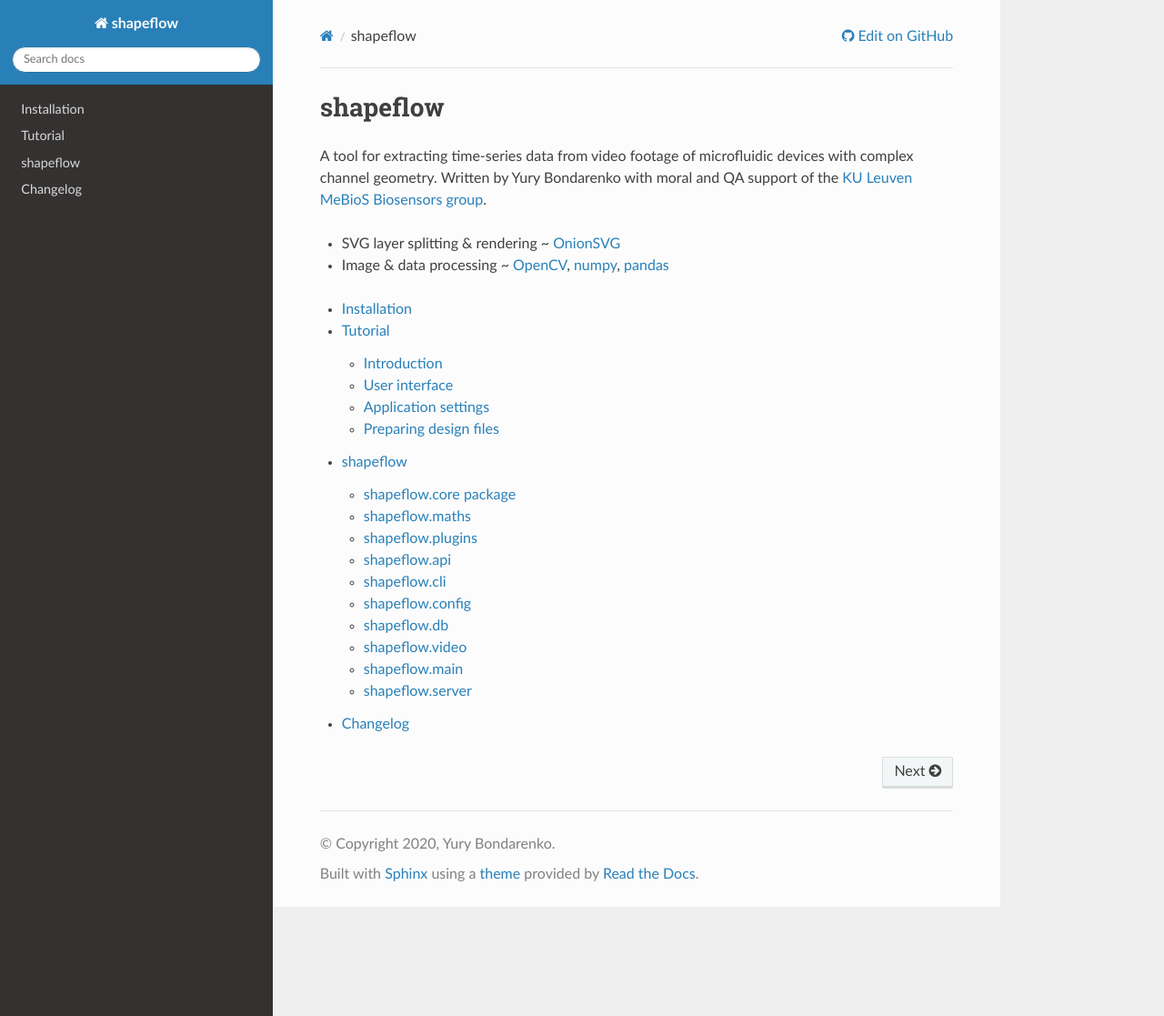
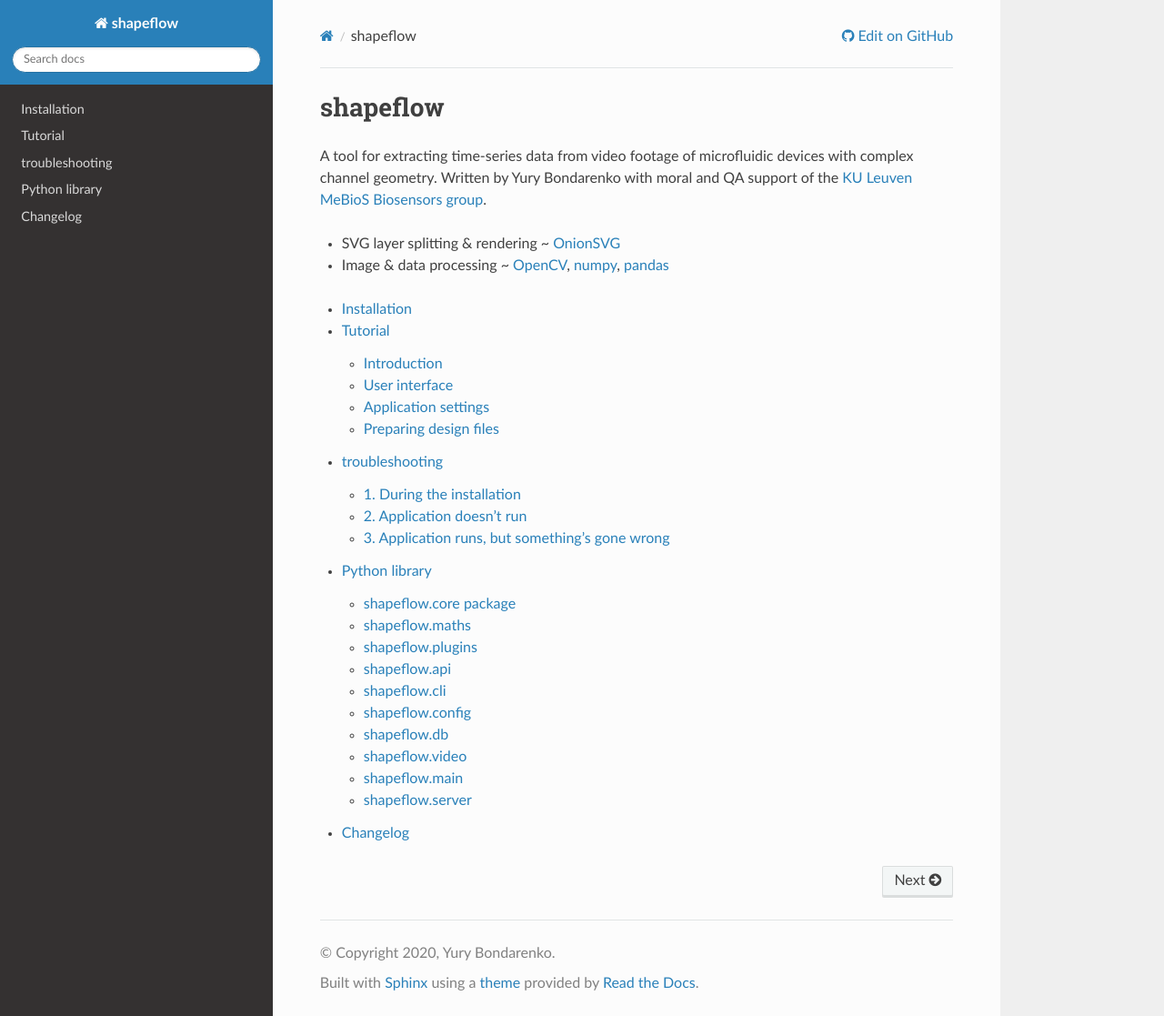
Before and after one commit to ybnd/shapeflow, a Sphinx documentation site: the page built from docs/source/index.rst, in a window 1280 px wide and 1117 px high. Shown: the whole window at 91% size. Built offline with Sphinx 7.4.7 and the Read the Docs theme 2.0.0, drawn with Linux system fonts in a browser that asks for light colours.

Commit message:
Clean up toc

```diff
--- a/docs/source/_autosummary/shapeflow.rst
+++ /dev/null
@@ -1,4 +0,0 @@
-shapeflow
-=========
-
-.. automodule:: shapeflow
--- a/docs/source/index.rst
+++ b/docs/source/index.rst
@@ -18,5 +18,6 @@ Written by Yury Bondarenko with moral and QA support of the `KU Leuven MeBioS Bi
 
    installation
    tutorial
+   troubleshooting
    shapeflow
    changelog
--- a/docs/source/modules.rst
+++ /dev/null
@@ -1,7 +0,0 @@
-shapeflow
-=======
-
-.. toctree::
-   :maxdepth: 4
-
-   shapeflow
--- a/docs/source/shapeflow.rst
+++ b/docs/source/shapeflow.rst
@@ -1,5 +1,5 @@
-shapeflow
-=========
+Python library
+==============
 
 .. toctree::
    :maxdepth: 4
```
